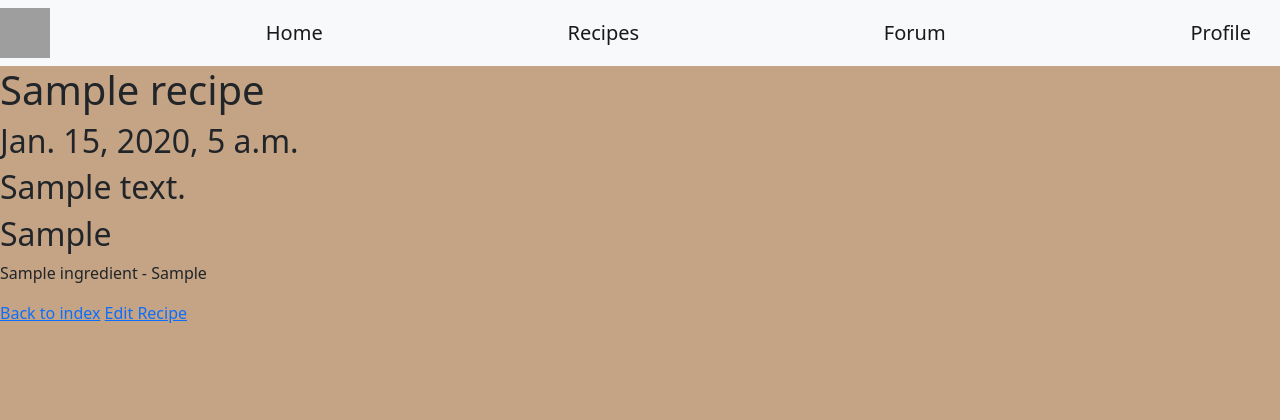
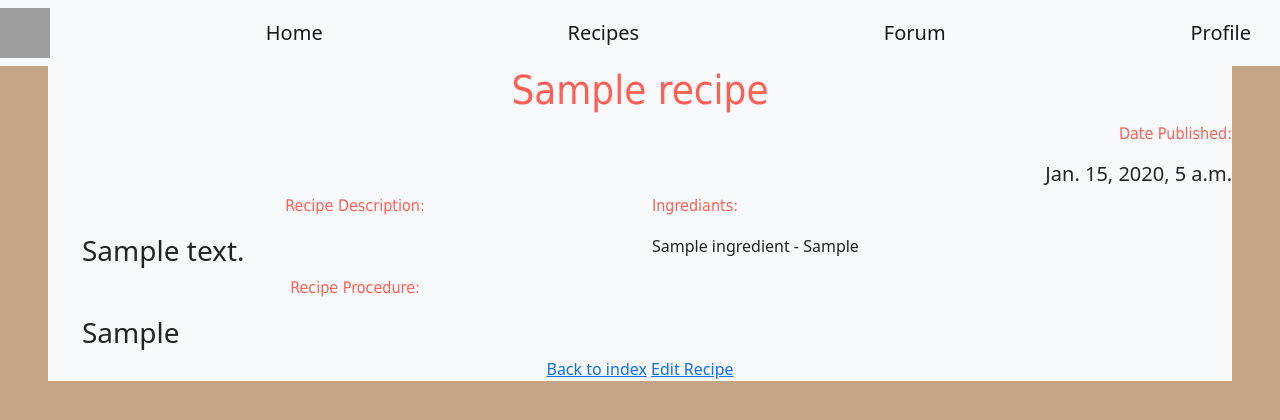
Before and after one commit to uva-cs3240-s22/group-project-A-04, a Django app: page /recipes/1/ in a window 1280 px wide. Shown: the top 420 px of the page. Run offline with Django 4.2, Linux system fonts and the light colour scheme; tables that the repository leaves empty hold one stand-in row (values such as "Sample post"); some libraries are stand-ins or nearby versions; grey boxes are pictures that could not be loaded.

Commit message:
Update detail.html

```diff
--- a/recipes/templates/recipes/detail.html
+++ b/recipes/templates/recipes/detail.html
@@ -1,15 +1,36 @@
 {% extends "base.html" %}
 {% block content %}
-<h1>{{ recipe.recipe_name }}</h1>
-<h2>{{recipe.mod_date}}</h2>
+<div class="px-5">
+<div class = "bg-light">
+<div class="text-center">
+    <h1 style = "color: #FE5F55; font-family: Tahoma; text-align: center;">{{ recipe.recipe_name }}</h1>
+</div>
+<div class="text-end">
+    <p style = "color: #FE5F55; font-family: Tahoma;"> Date Published: </p>
+    <h5>{{recipe.mod_date}}</h5>
+</div>
+<div class="container">
+    <div class="row justify-content-center">
+        <div class="col-md-6">
+            <p style = "color: #FE5F55; font-family: Tahoma; text-align: center;"> Recipe Description: </p>
+            <h3>{{recipe.description}}</h3>
+            <p style = "color: #FE5F55; font-family: Tahoma; text-align: center;"> Recipe Procedure: </p>
+            <h3>{{recipe.procedure}}</h3>
+        </div>
+        <div class="col-md-6">
+            <p style = "color: #FE5F55; font-family: Tahoma;"> Ingrediants: </p>
+            {% for ingredient in recipe.ingredient_set.all %}
+            <p>{{ingredient.ingredient_name}} - {{ingredient.quantity}}</p>
+            {% endfor %}
+        </div>
+    </div>
+</div>
 
-<h2>{{recipe.description}}</h2>
-<h2>{{recipe.procedure}}</h2>
+<div class="text-center">
+    <a href="{% url 'recipes:index' %}">Back to index</a>
+    <a href="{% url 'recipes:edit' pk=recipe.pk %}">Edit Recipe</a>
+</div>
+</div>
+</div>
 
-{% for ingredient in recipe.ingredient_set.all %}
-<p>{{ingredient.ingredient_name}} - {{ingredient.quantity}}</p>
-{% endfor %}
-
-<a href="{% url 'recipes:index' %}">Back to index</a>
-<a href="{% url 'recipes:edit' pk=recipe.pk %}">Edit Recipe</a>
 {% endblock %}
```
